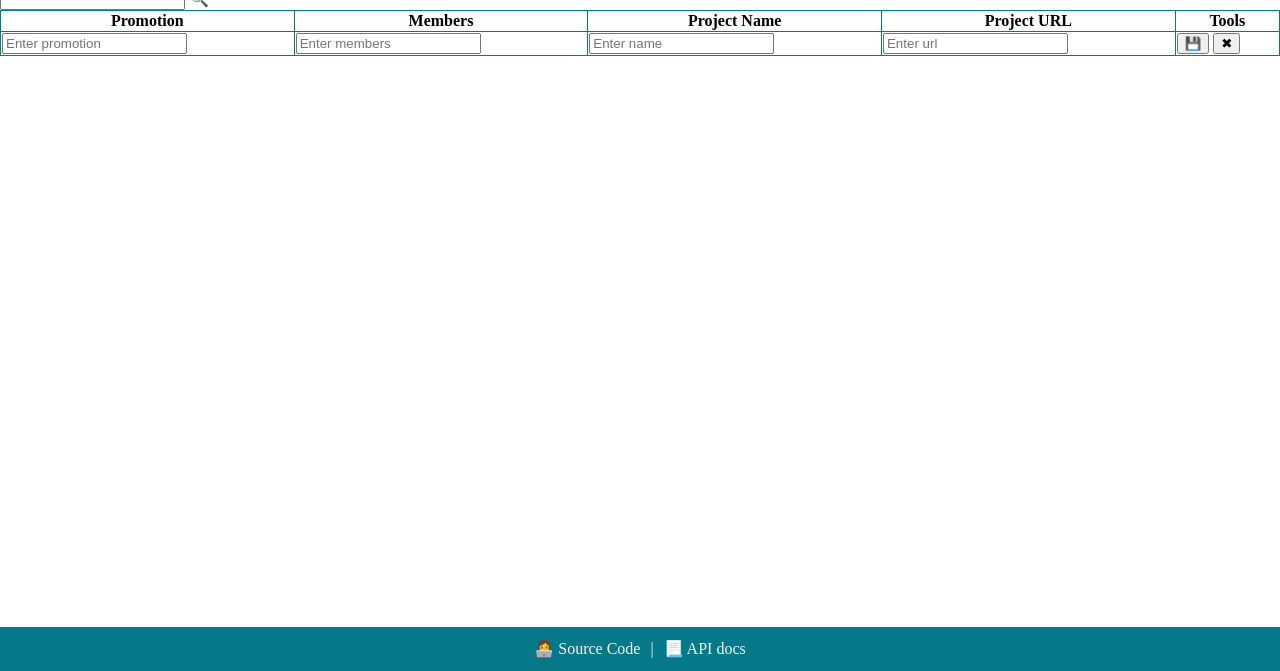
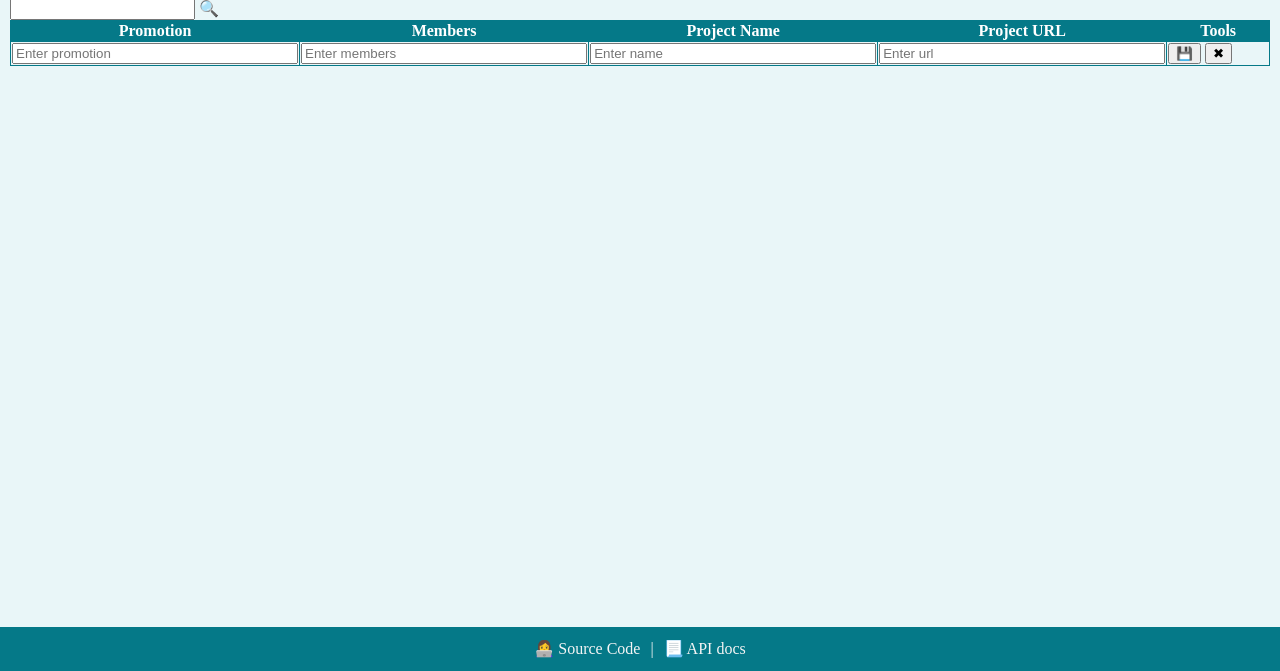
Before and after one commit to crevian/teams-networking, a website built with webpack: page src/index.html in a window 1280 px wide. Shown: the part 129-800 px from the top of the page. Built offline with nearby package versions, Linux system fonts and the light colour scheme; files whose address does not match are found by name.

Commit message:
updated css for table and inputs

```diff
--- a/src/style.css
+++ b/src/style.css
@@ -50,10 +50,12 @@ body {
   display: flex;
   flex-direction: column;
   min-height: 100%;
+  background-color: #e9f6f8;
 }
 
 #main {
   flex: 1;
+  padding: 10px;
 }
 
 h1 {
@@ -68,6 +70,23 @@ h1 {
 #teamsTable th,
 #teamsTable td {
   border: 1px solid #057988;
+}
+
+#teamsTable th {
+  background-color: #057988;
+  color: white;
+}
+
+#teamsTable tr:nth-child(even) {
+  background-color: #f2f2f2;
+}
+
+#teamsTable tfoot input {
+  width: 100%;
+}
+
+#teamsTable tfoot input:not([type="image" i]) {
+  box-sizing: border-box;
 }
 
 .remove-btn:hover {
@@ -95,7 +114,7 @@ footer {
 }
 
 footer a:hover {
-  background: lightblue;
+  background: #0798ab;
 }
 
 footer a,
@@ -108,7 +127,7 @@ footer a:visited {
   border-radius: 0.2em;
   transition: 0.5s;
   text-decoration: none;
-  border-radius: 0.2em;
+  border-radius: 0.3em;
 }
 
 footer .item {
```
